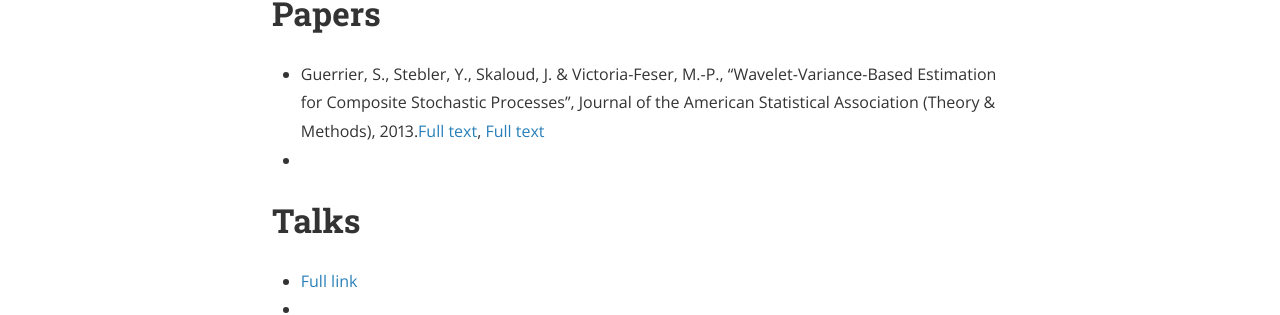
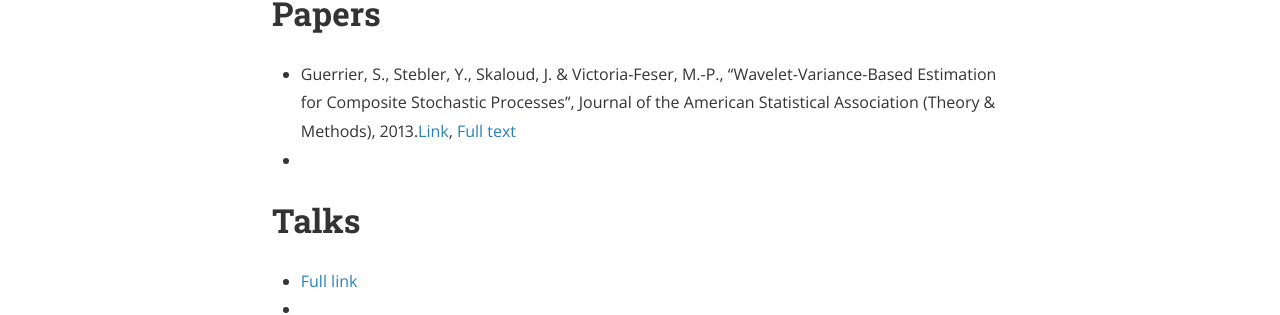
Before and after one commit to SMAC-Group/smac-group.github.io, a Jekyll site: the page built from methods/_posts/2015-11-14-gmwm.markdown, in a window 1280 px wide and 900 px high, scrolled down 1637 px. Shown: the part 140-455 px from the top of the window. Built offline with Jekyll 4.4.1, drawn with Linux system fonts in a browser that asks for light colours; nearby versions of some CDN libraries; a style sheet for code colours, icons or effects is not loaded.

Commit message:
link jasa

```diff
--- a/methods/_posts/2015-11-14-gmwm.markdown
+++ b/methods/_posts/2015-11-14-gmwm.markdown
@@ -29,7 +29,7 @@ An interesting feature of the GMWM, is that it can be made robust by providing a
 
 # Papers
 
-* Guerrier, S., Stebler, Y., Skaloud, J. & Victoria-Feser, M.-P., “Wavelet-Variance-Based Estimation for Composite Stochastic Processes”, Journal of the American Statistical Association (Theory & Methods), 2013.[Full text](href=“http://www.tandfonline.com/doi/full/10.1080/01621459.2013.799920#.VkftqNapp0d”), [Full text](/assets/pdfs/GMWM.pdf)
+* Guerrier, S., Stebler, Y., Skaloud, J. & Victoria-Feser, M.-P., “Wavelet-Variance-Based Estimation for Composite Stochastic Processes”, Journal of the American Statistical Association (Theory & Methods), 2013.[Link](href=“http://www.tandfonline.com/doi/full/10.1080/01621459.2013.799920”), [Full text](/assets/pdfs/GMWM.pdf)
 *
 
 # Talks
```
